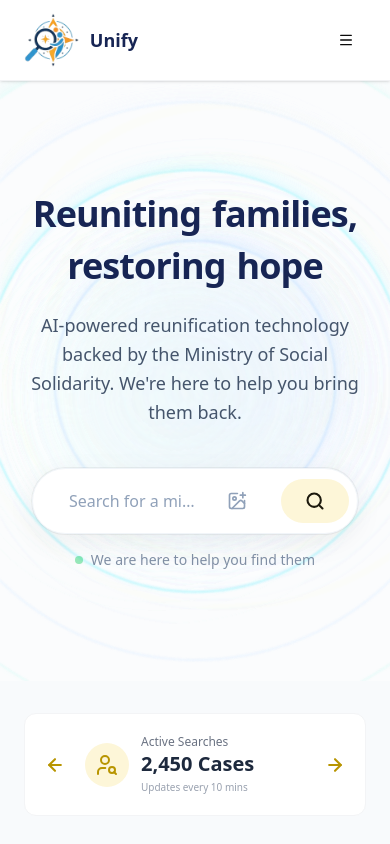
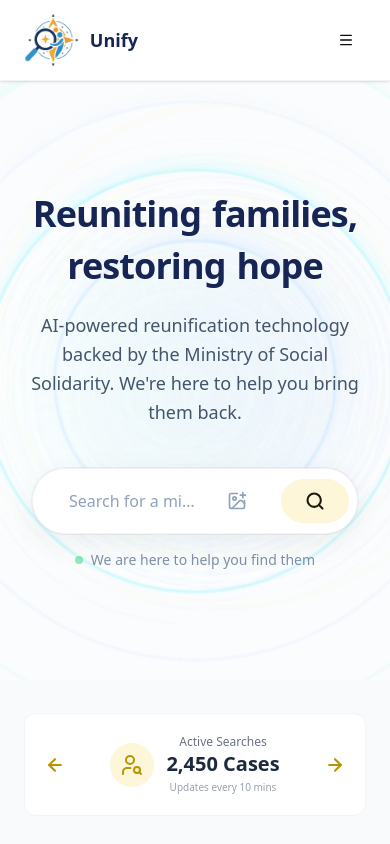
Before and after one commit to faressuliman/unify, a React app in the folder frontend/: page / in a window 390 px wide. Shown: the top 844 px of the page. Built offline with nearby package versions, Linux system fonts and the light colour scheme; the HTML template or start-up script is replaced by a standard one.

Commit message:
refactored footer and stats components, updated emergency hotline titles

```diff
--- a/frontend/src/components/FooterSection.tsx
+++ b/frontend/src/components/FooterSection.tsx
@@ -127,10 +127,12 @@ export default function FooterSection() {
             <p className="text-xs md:text-sm text-tertiary/70 font-semibold">
                 {t.rights}
             </p>
-            <div className="flex items-center gap-2 sm:gap-3 text-xs md:text-sm text-tertiary bg-red-100 px-3 py-1.5 rounded-full border border-red-200">
+            <div className="group flex items-center gap-2 sm:gap-3 text-xs md:text-sm text-tertiary bg-red-100 px-3 py-1.5 rounded-full border border-red-200 cursor-pointer transition-all duration-300">
                 <Phone className="h-4 w-4 shrink-0 text-red-600 animate-pulse" />
-                <span className="font-bold text-red-600">{t.emergencyTitle}</span>
-                <span className="font-bold text-tertiary tracking-wider" dir="ltr">{t.emergencyNumber}</span>
+                <span className="font-bold text-red-600 whitespace-nowrap">{t.emergencyTitle}</span>
+                <div className="max-w-xs md:max-w-0 overflow-hidden md:group-hover:max-w-xs transition-all duration-500 ease-in-out whitespace-nowrap">
+                  <span className="font-semibold text-tertiary tracking-wider" dir="ltr">: {t.emergencyNumber}</span>
+                </div>
             </div>
         </div>
       </div>
--- a/frontend/src/components/Stats.tsx
+++ b/frontend/src/components/Stats.tsx
@@ -36,12 +36,12 @@ export default function Stats() {
   useEffect(() => {
     if (!isReady) return;
 
-    const interval = setInterval(() => {
+    const timer = setTimeout(() => {
       setCurrentSlide((prev) => (prev + 1) % 3);
     }, 3000);
 
-    return () => clearInterval(interval);
-  }, [isReady]);
+    return () => clearTimeout(timer);
+  }, [isReady, currentSlide]);
 
   const handlePrevSlide = () => {
     setCurrentSlide((prev) => (prev - 1 + 3) % 3);
@@ -79,12 +79,12 @@ export default function Stats() {
                   </button>
 
                   {/* Carousel Content */}
-                  <div className="flex-1 overflow-hidden px-3">
+                  <div className="flex-1 overflow-hidden px-3 flex justify-center">
                     <AnimatePresence mode="wait">
                       {currentSlide === 0 && (
                         <motion.div
                           key="slide-0"
-                          className="flex items-center justify-start gap-3"
+                          className="flex items-center justify-center gap-3"
                           initial={{ opacity: 0, x: isRTL ? -20 : 20 }}
                           animate={{ opacity: 1, x: 0 }}
                           exit={{ opacity: 0, x: isRTL ? 20 : -20 }}
@@ -93,7 +93,7 @@ export default function Stats() {
                           <div className="p-2.5 bg-primary rounded-full text-secondary shrink-0">
                             <HeartHandshake className="w-6 h-6" strokeWidth={2} />
                           </div>
-                          <div className="text-start flex flex-col">
+                          <div className="text-center flex flex-col items-center">
                             <p className="text-xs font-medium text-gray-500 whitespace-nowrap">
                               {isRTL ? 'تم لم شملهم هذا الشهر' : 'Reunited This Month'}
                             </p>
@@ -109,7 +109,7 @@ export default function Stats() {
                       {currentSlide === 1 && (
                         <motion.div
                           key="slide-1"
-                          className="flex items-center justify-start gap-3"
+                          className="flex items-center justify-center gap-3"
                           initial={{ opacity: 0, x: isRTL ? -20 : 20 }}
                           animate={{ opacity: 1, x: 0 }}
                           exit={{ opacity: 0, x: isRTL ? 20 : -20 }}
@@ -118,7 +118,7 @@ export default function Stats() {
                           <div className="p-2.5 bg-primary rounded-full text-secondary shrink-0">
                             <UserSearch className="w-6 h-6" strokeWidth={2} />
                           </div>
-                          <div className="text-start flex flex-col">
+                          <div className="text-center flex flex-col items-center">
                             <p className="text-xs font-medium text-gray-500 whitespace-nowrap">
                               {isRTL ? 'حالات البحث النشطة' : 'Active Searches'}
                             </p>
@@ -134,7 +134,7 @@ export default function Stats() {
                       {currentSlide === 2 && (
                         <motion.div
                           key="slide-2"
-                          className="flex items-center justify-start gap-3"
+                          className="flex items-center justify-center gap-3"
                           initial={{ opacity: 0, x: isRTL ? -20 : 20 }}
                           animate={{ opacity: 1, x: 0 }}
                           exit={{ opacity: 0, x: isRTL ? 20 : -20 }}
@@ -143,7 +143,7 @@ export default function Stats() {
                           <div className="p-2.5 bg-primary rounded-full text-secondary shrink-0">
                             <ShieldCheck className="w-6 h-6" strokeWidth={2} />
                           </div>
-                          <div className="text-start flex flex-col">
+                          <div className="text-center flex flex-col items-center">
                             <p className="text-xs font-medium text-gray-500 whitespace-nowrap">
                               {isRTL ? 'عمليات تحقق موثقة' : 'Verified Matches'}
                             </p>
@@ -199,7 +199,7 @@ export default function Stats() {
                   <div className="p-2.5 lg:p-3 bg-primary rounded-full text-secondary shrink-0">
                     <HeartHandshake className="w-6 h-6 lg:w-8 lg:h-8" strokeWidth={2} />
                   </div>
-                  <div className="text-start flex flex-col">
+                  <div className="text-start flex flex-col items-start">
                     <p className="text-xs lg:text-sm font-medium text-gray-500 whitespace-nowrap">
                       {isRTL ? 'تم لم شملهم هذا الشهر' : 'Reunited This Month'}
                     </p>
@@ -223,7 +223,7 @@ export default function Stats() {
                   <div className="p-2.5 lg:p-3 bg-primary rounded-full text-secondary shrink-0">
                     <UserSearch className="w-6 h-6 lg:w-8 lg:h-8" strokeWidth={2} />
                   </div>
-                  <div className="text-start flex flex-col">
+                  <div className="text-start flex flex-col items-start">
                     <p className="text-xs lg:text-sm font-medium text-gray-500 whitespace-nowrap">
                       {isRTL ? 'حالات البحث النشطة' : 'Active Searches'}
                     </p>
@@ -247,7 +247,7 @@ export default function Stats() {
                   <div className="p-2.5 lg:p-3 bg-primary rounded-full text-secondary shrink-0">
                     <ShieldCheck className="w-6 h-6 lg:w-8 lg:h-8" strokeWidth={2} />
                   </div>
-                  <div className="text-start flex flex-col">
+                  <div className="text-start flex flex-col items-start">
                     <p className="text-xs lg:text-sm font-medium text-gray-500 whitespace-nowrap">
                       {isRTL ? 'عمليات تحقق موثقة' : 'Verified Matches'}
                     </p>
--- a/frontend/src/data/arabic.ts
+++ b/frontend/src/data/arabic.ts
@@ -68,7 +68,7 @@ export const ar = {
         email: "support@unify.eg",
         phone: "+20 100 123 4567",
         location: "الإسكندرية، مصر",
-        emergencyTitle: "الخط الساخن للطوارئ:",
+        emergencyTitle: "الخط الساخن للطوارئ",
         emergencyDesc: "متاح على مدار الساعة للحالات الطارئة:",
         emergencyNumber: "12345",
         rights: "© " + new Date().getFullYear() + " يونيفاي. جميع الحقوق محفوظة."
--- a/frontend/src/data/english.ts
+++ b/frontend/src/data/english.ts
@@ -68,7 +68,7 @@ export const en = {
         email: "support@unify.eg",
         phone: "+20 100 123 4567",
         location: "Alexandria, Egypt",
-        emergencyTitle: "Emergency Hotline:",
+        emergencyTitle: "Emergency Hotline",
         emergencyDesc: "Available 24/7 for urgent cases:",
         emergencyNumber: "12345",
         rights: "© " + new Date().getFullYear() + " Unify. All rights reserved."
--- /dev/null
+++ b/frontend/test_footer.html
@@ -0,0 +1 @@
+<script src="https://cdn.tailwindcss.com"></script><div class="flex items-center gap-2 group cursor-pointer bg-red-100 px-3 py-1.5 rounded-full"><span class="font-bold text-red-600">Emergency Hotline</span><div class="max-w-0 overflow-hidden group-hover:max-w-xs transition-all duration-500 ease-in-out whitespace-nowrap"><span class="font-semibold text-slate-800">: 12345</span></div></div>
```
